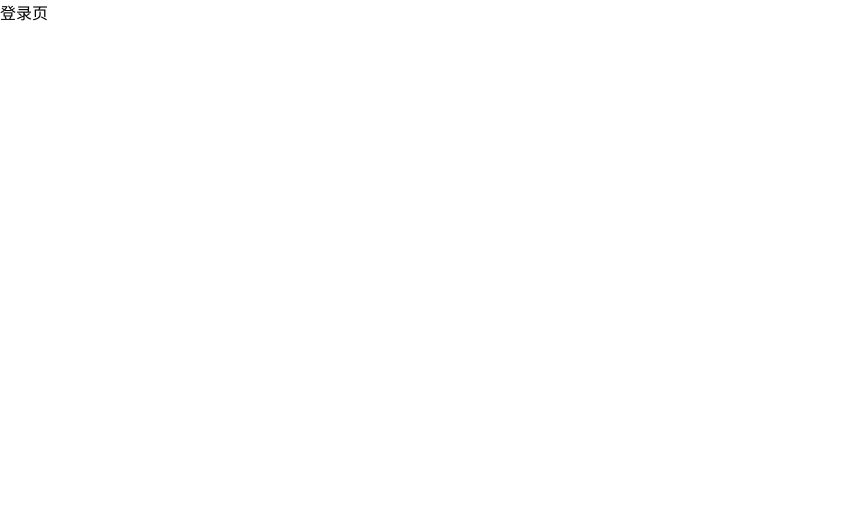
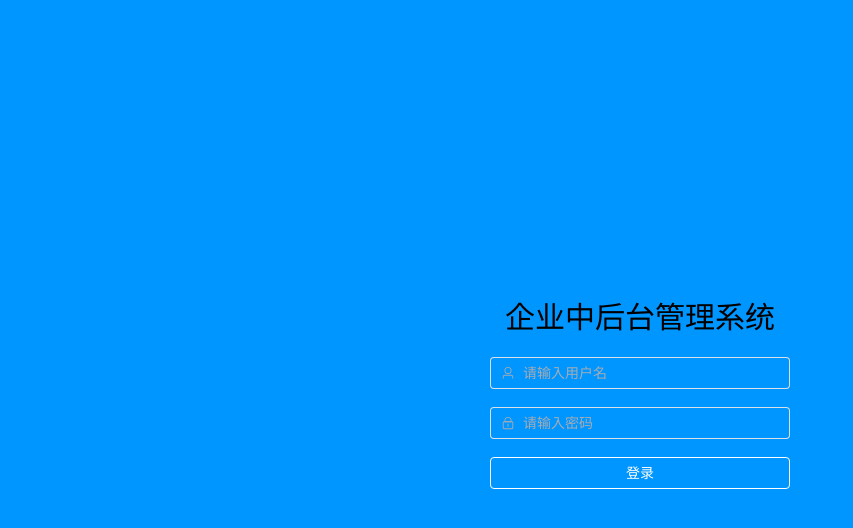
Before and after one commit to Yiuunang/v3-admin, a Vue app: page /login#/login in a window 1280 px wide. Shown: the top 528 px of the page, without its empty margins (0-853 px from the left). Built offline with nearby package versions, Linux system fonts and the light colour scheme.

Commit message:
feat: login

```diff
--- a/src/http/request.ts
+++ b/src/http/request.ts
@@ -6,7 +6,7 @@ import { BaseResponse } from "./type";
 const service = axios.create({
   // 启用 mock 就请求 mock 路径
   // 不启用 mock 就请求 正常后端路径
-  baseURL: Boolean(import.meta.env.VITE_APP_USE_MOCK)
+    baseURL: import.meta.env.VITE_APP_USE_MOCK
     ? import.meta.env.VITE_APP_MOCK_BASEURL
     : import.meta.env.VITE_APP_API_BASEURL,
   timeout: 5000,
@@ -26,7 +26,7 @@ service.interceptors.request.use(
 service.interceptors.response.use(
   (response) => {
     if (response.status === 200) {
-      return response.data;
+      return response;
     }
     ElMessage({
       message: getMessageInfo(response.status),
@@ -65,7 +65,7 @@ const requestInstance = <T = any>(config: AxiosRequestConfig): Promise<T> => {
       .then((res: AxiosResponse<BaseResponse>) => {
         const data = res.data;
         // 如果data.code为错误代码返回message信息
-        if (data.code != 1) {
+        if (data.code != 0) {
           ElMessage({
             message: data.message,
             type: "error",
--- a/src/main.ts
+++ b/src/main.ts
@@ -1,16 +1,15 @@
 import { createApp } from "vue";
 import App from "./App.vue";
-import createAppRouter from "./router";
+import router from "./router";
 import pinia from "./store";
 import "./styles/index.less"
 
-async function bootstrap() {
-  const app = createApp(App);
+// 样式
+import 'element-plus/theme-chalk/el-message.css';
+// 黑色主题样式
+import 'element-plus/theme-chalk/dark/css-vars.css'
 
-  const router = await createAppRouter();
-  app.use(router);
-  app.use(pinia);
-  app.mount("#app");
-}
-
-bootstrap();
+const app = createApp(App);
+app.use(router);
+app.use(pinia);
+app.mount("#app");
--- a/src/router/index.ts
+++ b/src/router/index.ts
@@ -6,10 +6,14 @@ type RouteModuleType = {
 };
 
 // 获取所有模块的路由（异步）
-const modules = import.meta.glob<RouteModuleType>(["./modules/*.ts"]);
-// const modules: Record<string, any> = import.meta.glob(["./modules/*.ts"], {
-//   eager: true,
-// });
+// const modules = import.meta.glob<RouteModuleType>(["./modules/*.ts"]);
+// 组合路由信息
+// import.meta.glob 为 vite 提供的特殊导入方式
+// 它可以将模块中全部内容导入并返回一个Record对象
+// 默认为懒加载模式 加入配置项 eager 取消懒加载
+const modules: Record<string, any> = import.meta.glob(['./modules/*.ts'], {
+  eager: true
+});
 
 // 路由配置
 const routes: RouteRecordRaw[] = [
@@ -21,32 +25,47 @@ const routes: RouteRecordRaw[] = [
     children: [],
   },
 ];
+Object.keys(modules).forEach((key) => {
+    const module = modules[key].default;
+    routes.push(module);
+});
 
-// 动态加载路由并创建 Router 实例
-async function createAppRouter() {
-  for (const path in modules) {
-    const mod = await modules[path]();
-    routes.push(mod.default);
-  }
+// // 动态加载路由并创建 Router 实例
+// async function createAppRouter() {
+//   for (const path in modules) {
+//     const mod = await modules[path]();
+//     routes.push(mod.default);
+//   }
 
-  return createRouter({
-    history: createWebHashHistory(),
-    routes,
-  });
-}
+//   return createRouter({
+//     history: createWebHashHistory(),
+//     routes,
+//   });
+// }
 
 const router = createRouter({
   history: createWebHashHistory(),
   routes,
 });
 
+
+// 白名单路由
+const whiteList = ["/login", "/404", "/about"];
+
 router.beforeEach((to, from, next) => {
   NProgress.start();
-  next();
+
+  const token = sessionStorage.getItem('userInfo');
+  const userIsLogin = token ? true : false;
+  if (userIsLogin || whiteList.includes(to.path)) {
+    next();
+  } else {
+    next('/login');
+  }
 });
 
 router.afterEach(() => {
   NProgress.done();
 });
 
-export default createAppRouter;
+export default router;
--- a/src/router/modules/home.ts
+++ b/src/router/modules/home.ts
@@ -1,5 +1,5 @@
 export default {
-    path: "/home",
+    path: "/",
     name: "Home",
     component: () => import("@/views/home/index.vue"),
     meta: {},
--- a/src/styles/element-ui.less
+++ b/src/styles/element-ui.less
@@ -0,0 +1,47 @@
+// 变更部分el变量 配置主题色
+:root {
+    --el-fill-color-blank: var(--dawei-backgroud-color);
+    --el-text-color-primary: var(--dawei-color-dark-black);
+    --el-bg-color: var(--dawei-backgroud-color);
+}
+
+// 修改 el-button--primary 主题色
+.el-button--primary {
+    --el-color-primary: var(--dawei-color-main);
+}
+
+.el-button--primary:hover,
+.el-button--primary:focus {
+    --el-button-hover-border-color: var(--dawei-color-main-light-1);
+    --el-button-hover-bg-color: var(--dawei-color-main-light-1);
+}
+
+.el-button--primary:active {
+    --el-button-active-border-color: var(--dawei-color-main);
+    --el-button-active-bg-color: var(--dawei-color-main);
+}
+
+// 修改 menu--horizontal 激活主题色
+.el-menu.el-menu--horizontal > .el-menu-item.is-active {
+    border-bottom: 2px solid var(--dawei-color-main);
+    color: var(--dawei-color-main) !important;
+}
+
+.el-menu.el-menu--horizontal .el-menu-item:not(.is-disabled):focus,
+.el-menu.el-menu--horizontal .el-menu-item:not(.is-disabled):hover {
+    color: var(--dawei-color-main);
+    background-color: var(--dawei-color-main-light-2);
+}
+
+// 修改 el-switch--large 主题色
+.el-switch.is-checked.el-switch--large .el-switch__core {
+    background-color: var(--dawei-color-main);
+    border-color: var(--dawei-color-main);
+}
+
+// 更改 el-input 获取焦点后的主题色
+.el-input {
+    .el-input__wrapper.is-focus {
+        box-shadow: 0 0 0 1px var(--dawei-color-main) inset;
+    }
+}
--- a/src/views/login/index.vue
+++ b/src/views/login/index.vue
@@ -1,3 +1,82 @@
 <template>
-    登录页
+    <div class="login-box">
+        <div class="login-form">
+            <h1 class="login-title">企业中后台管理系统</h1>
+            <el-form :model="userInfo" :rules="rules" show-message class="login-info">
+                <el-form-item prop="username">
+                    <el-input v-model="userInfo.username" type="text" :prefix-icon="User"
+                        placeholder="请输入用户名"></el-input>
+                </el-form-item>
+                <el-form-item prop="password">
+                    <el-input v-model="userInfo.password" type="password" :prefix-icon="Lock"
+                        placeholder="请输入密码"></el-input>
+                </el-form-item>
+                <el-form-item>
+                    <el-button type="primary" style="width: 100%" @click="userLogin">
+                        登录
+                    </el-button>
+                </el-form-item>
+            </el-form>
+        </div>
+    </div>
 </template>
+
+
+<script setup lang="ts">
+import { ref } from 'vue';
+import { User, Lock } from "@element-plus/icons-vue"
+import useUserStore from '@/store/modules/user';
+import { useRouter } from 'vue-router';
+
+const userStore = useUserStore();
+const router = useRouter();
+
+const userInfo = ref({
+    username: '',
+    password: '',
+});
+
+const rules = ref({
+    username: [
+        { required: true, message: '请输入用户名', trigger: 'blur' },
+    ],
+    password: [
+        { required: true, message: '请输入密码', trigger: 'blur' },
+    ]
+})
+
+const userLogin = () => {
+    userStore.storeUserLogin(userInfo.value).then(() => {
+        router.push('/home');
+    });
+}
+</script>
+
+<style lang="less" scoped>
+.login-box {
+    display: flex;
+    justify-content: center;
+    align-items: center;
+    height: 100vh;
+    background: var(--bgc);
+
+    h1 {
+        font-size: 30px;
+        margin-bottom: 20px;
+        font-family: 'Lucida Sans', 'Lucida Sans Regular', 'Lucida Grande', 'Lucida Sans Unicode', Geneva, Verdana, sans-serif;
+        user-select: none;
+    }
+
+
+    .login-form {
+        display: flex;
+        width: 300px;
+        text-align: center;
+        flex-direction: column;
+
+        .login-info {
+            height: max-content;
+        }
+    }
+}
+</style>
--- a/types/components.d.ts
+++ b/types/components.d.ts
@@ -7,6 +7,10 @@ export {}
 /* prettier-ignore */
 declare module 'vue' {
   export interface GlobalComponents {
+    ElButton: typeof import('element-plus/es')['ElButton']
+    ElForm: typeof import('element-plus/es')['ElForm']
+    ElFormItem: typeof import('element-plus/es')['ElFormItem']
+    ElInput: typeof import('element-plus/es')['ElInput']
     RouterLink: typeof import('vue-router')['RouterLink']
     RouterView: typeof import('vue-router')['RouterView']
   }
--- a/vite.config.ts
+++ b/vite.config.ts
@@ -33,6 +33,7 @@ export default defineConfig(({ mode }: ConfigEnv): UserConfig => {
       viteMockServe({
         // 如果接口为 /mock/xxx 以 mock 开头就会被拦截响应配置的内容
         mockPath: 'mock', // 数据模拟需要拦截的请求起始 URL
+        enable: true,
       }),
       // 自动引入组件及ICON
       AutoImport({
```
Also changed, not shown: mock/user.ts (+25 -18 lines).
